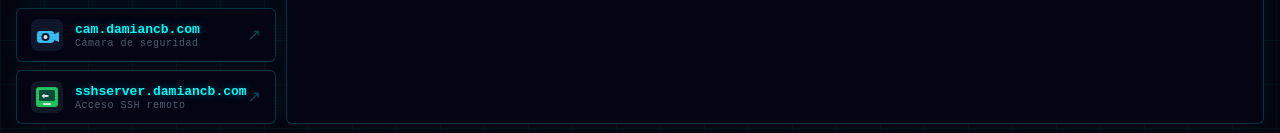
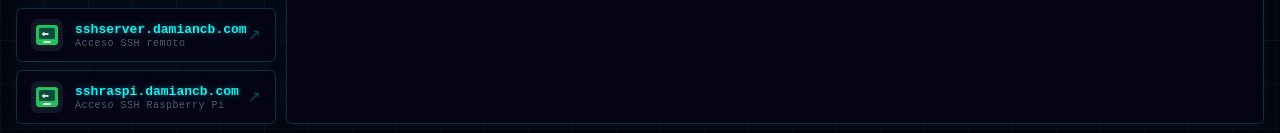
Before and after one commit to Damiancb97/dashboard, a React (Vite) app: page / in a window 1280 px wide. Shown: the part 664-797 px from the top of the page. Built offline with nearby package versions, Linux system fonts and the light colour scheme; no server answers.

Commit message:
add link sshraspi

```diff
--- a/src/App.jsx
+++ b/src/App.jsx
@@ -39,6 +39,12 @@ const SITES = [
     icon: '/icons/ssh-icon.svg',
     description: 'Acceso SSH remoto',
   },
+  {
+    name: 'sshraspi.damiancb.com',
+    url: 'https://sshraspi.damiancb.com',
+    icon: '/icons/ssh-icon.svg',
+    description: 'Acceso SSH Raspberry Pi',
+  },
 ]
 
 export default function App() {
```
